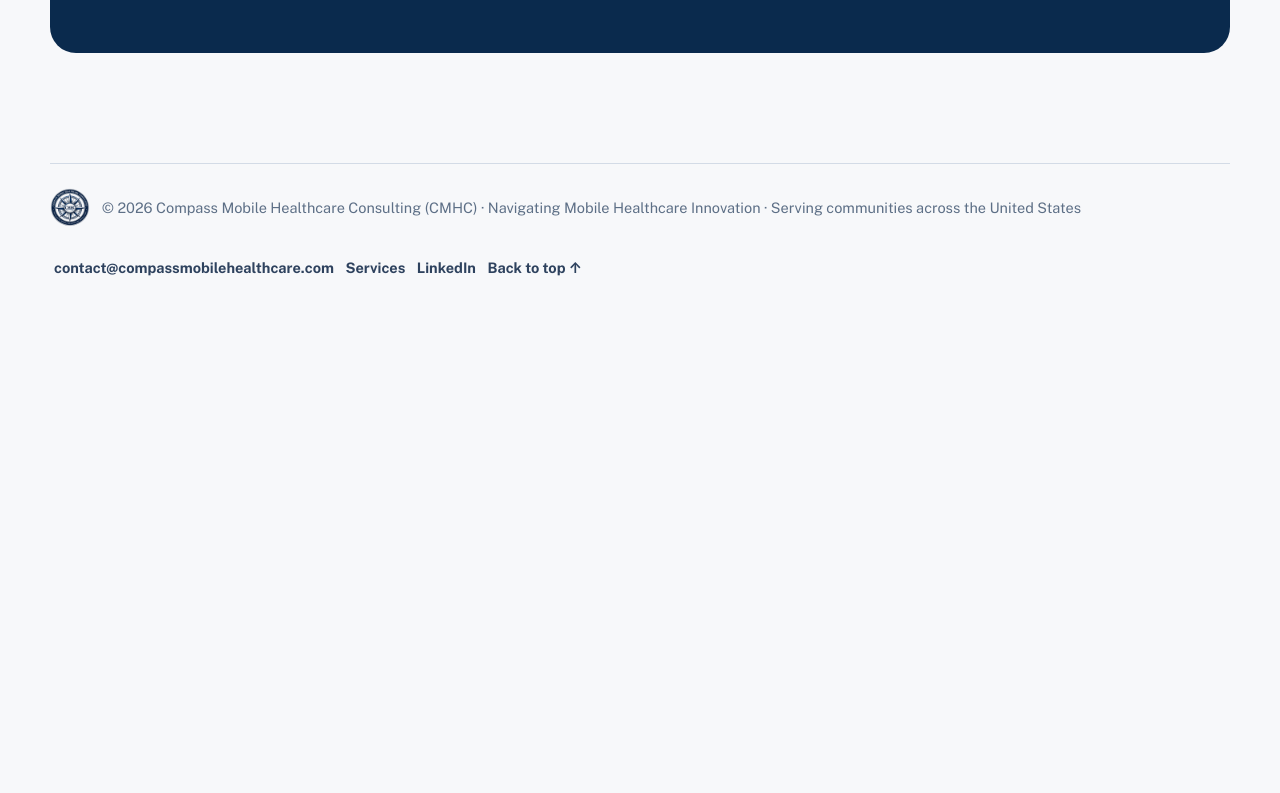
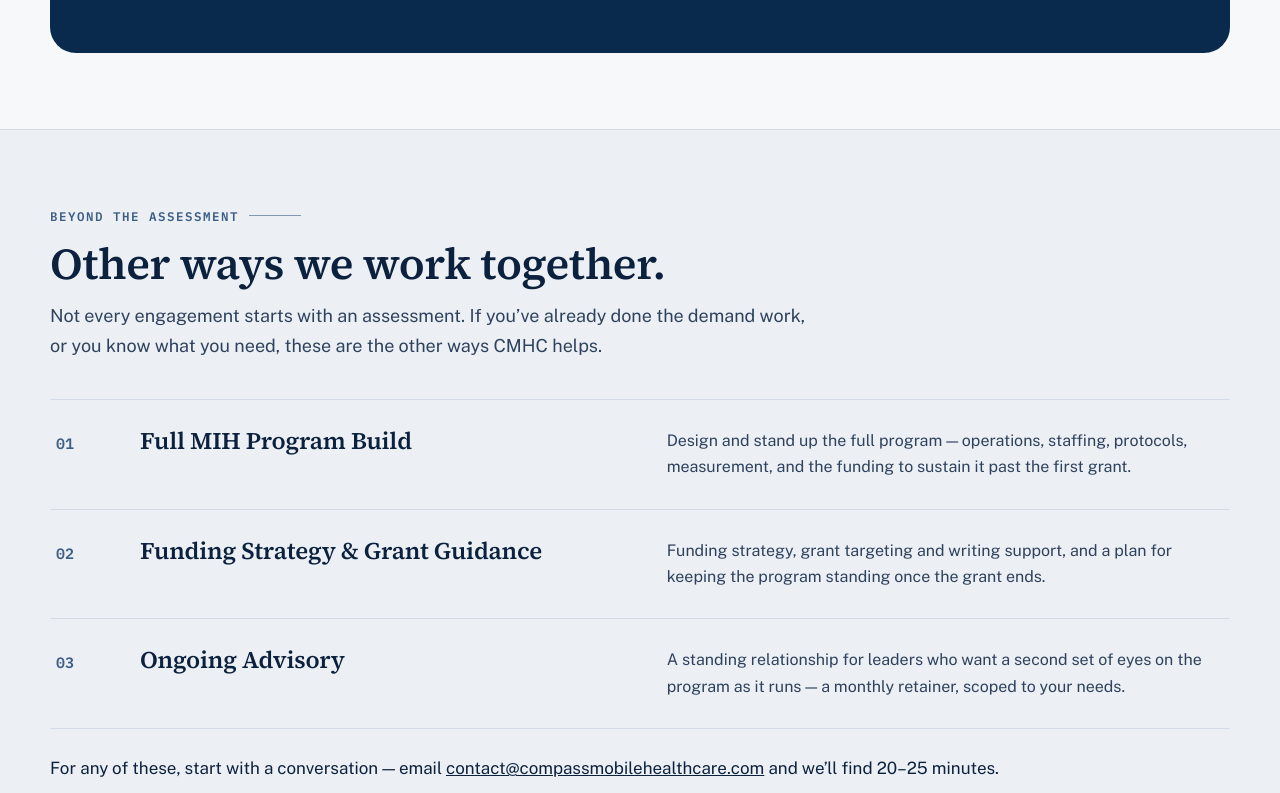
Before and after one commit to jonlarson653-source/cmhc-site, a plain HTML site: page services.html in a window 1280 px wide. Shown: the part 3207-4000 px from the top of the page. Before the commit the page ends 3547 px from the top, so only its background shows below. Drawn offline with nearby package versions, Linux system fonts and the light colour scheme.

Commit message:
Add 'Other ways we work together' section to Services page (no prices)

```diff
--- a/services.html
+++ b/services.html
@@ -193,6 +193,34 @@
       </div>
     </div>
   </section>
+  <!-- OTHER WAYS WE WORK TOGETHER -->
+  <section class="alt" aria-labelledby="other-h">
+    <div class="wrap">
+      <div class="section-head">
+        <div class="kicker">Beyond the Assessment</div>
+        <h2 id="other-h">Other ways we work together.</h2>
+        <p>Not every engagement starts with an assessment. If you&rsquo;ve already done the demand work, or you know what you need, these are the other ways CMHC helps.</p>
+      </div>
+      <div class="service-list">
+        <article class="service">
+          <span class="service-no">01</span>
+          <h3>Full MIH Program Build</h3>
+          <div><p>Design and stand up the full program &mdash; operations, staffing, protocols, measurement, and the funding to sustain it past the first grant.</p></div>
+        </article>
+        <article class="service">
+          <span class="service-no">02</span>
+          <h3>Funding Strategy &amp; Grant Guidance</h3>
+          <div><p>Funding strategy, grant targeting and writing support, and a plan for keeping the program standing once the grant ends.</p></div>
+        </article>
+        <article class="service">
+          <span class="service-no">03</span>
+          <h3>Ongoing Advisory</h3>
+          <div><p>A standing relationship for leaders who want a second set of eyes on the program as it runs &mdash; a monthly retainer, scoped to your needs.</p></div>
+        </article>
+      </div>
+      <p style="margin-top:26px">For any of these, start with a conversation &mdash; email <a href="mailto:contact@compassmobilehealthcare.com">contact@compassmobilehealthcare.com</a> and we&rsquo;ll find 20&ndash;25 minutes.</p>
+    </div>
+  </section>
 </main>
 
 <footer>
```
